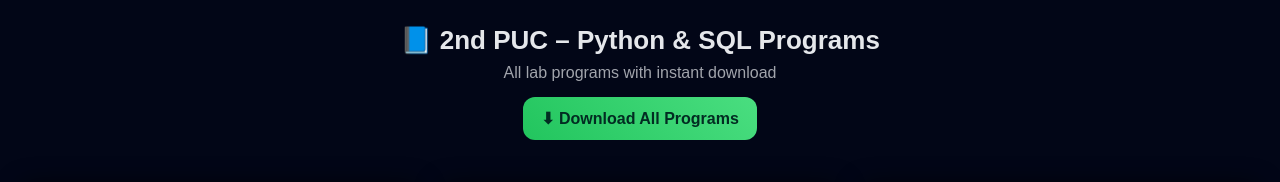
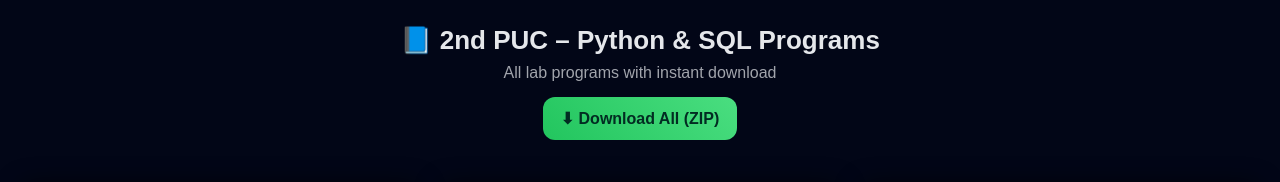
Before and after one commit to tejasnb2008/14-Programs, a plain HTML site: page index.html in a window 1280 px wide. Shown: the top 182 px of the page. Drawn offline with Linux system fonts and the light colour scheme; no server answers.

Commit message:
Update index.html

```diff
--- a/index.html
+++ b/index.html
@@ -13,9 +13,9 @@
   <h1>📘 2nd PUC – Python & SQL Programs</h1>
   <p>All lab programs with instant download</p>
 
-  <a class="download-all" href="Programs.txt" download>
-    ⬇ Download All Programs
-  </a>
+  <a class="download-all" href="programs.zip" download>
+⬇ Download All (ZIP)
+</a>
 </header>
 
 <main>
```
